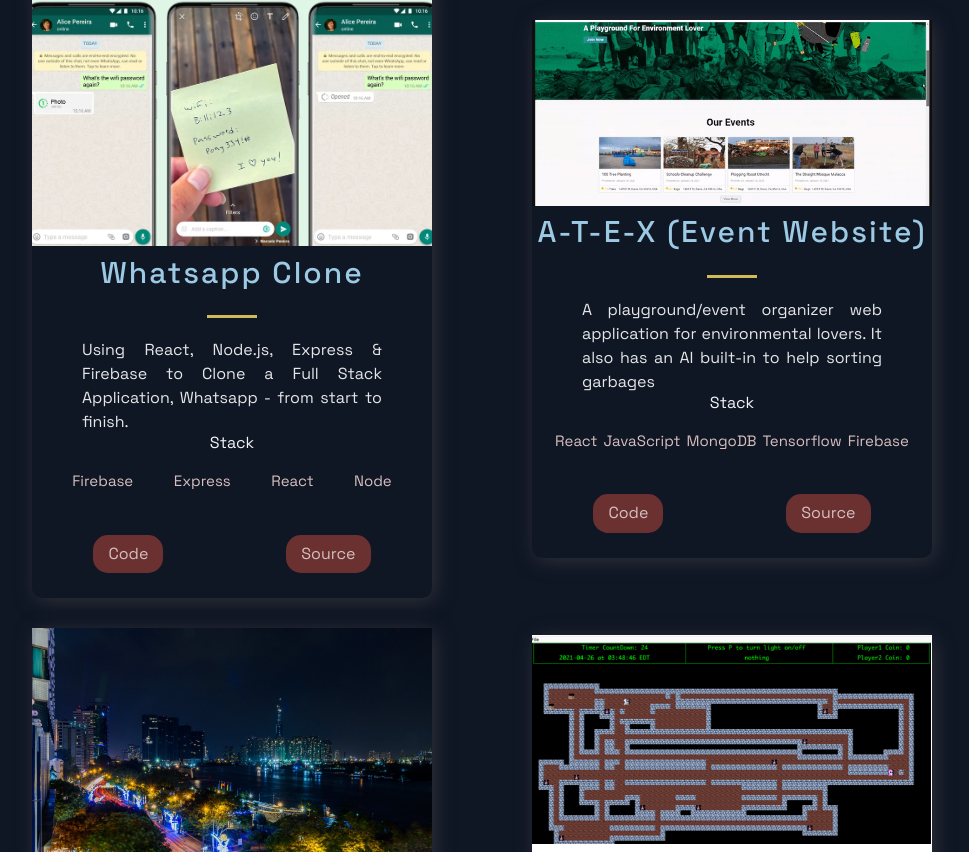
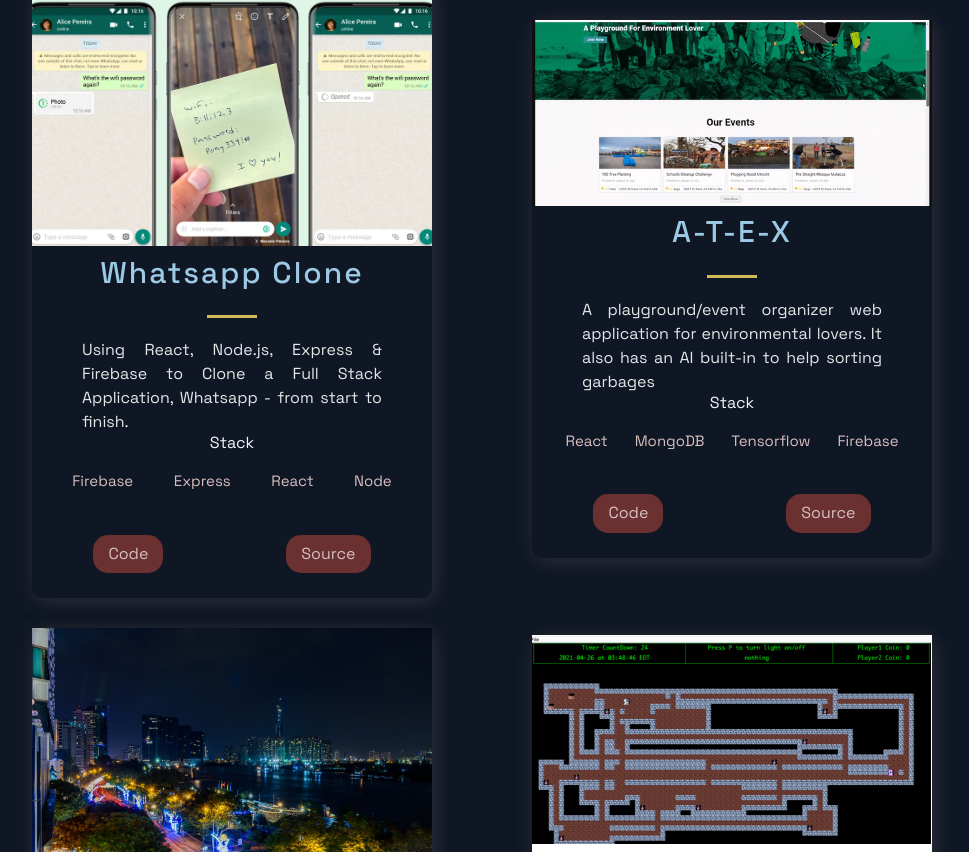
Before and after one commit to leonardotran/Personal-Website, a Next.js app: page / in a window 1280 px wide. Shown: the part 1269-2121 px from the top of the page, without its empty margins (158-1127 px from the left). Built offline with nearby package versions, Linux system fonts and the light colour scheme.

Commit message:
img resolution

```diff
--- a/src/components/Header/Header.js
+++ b/src/components/Header/Header.js
@@ -45,7 +45,7 @@
         </SocialIcons>
       </Div3>
     </Container>
-    <Img src="./images/profile.png" alt="profile" />
+    <Img src="./images/profile1.png" alt="profile" />
 </TopSectionContainer>
 
 );
--- a/src/constants/constants.js
+++ b/src/constants/constants.js
@@ -11,10 +11,10 @@
     id: 0,
   },
   {
-    title: 'A-T-E-X (Event Website)',
+    title: 'A-T-E-X',
     description:"A playground/event organizer web application for environmental lovers. It also has an AI built-in to help sorting garbages  ",
     image: '/images/2.png',
-    tags: ['React', 'JavaScript', 'MongoDB', 'Tensorflow', 'Firebase' ],
+    tags: ['React', 'MongoDB', 'Tensorflow', 'Firebase' ],
     source: 'https://github.com/leonardotran/EventWebsite',
     visit: 'https://github.com/leonardotran/EventWebsite',
     id: 1,
```
Also changed, not shown: 1 other file (tests, documents, lock files or other folders).
